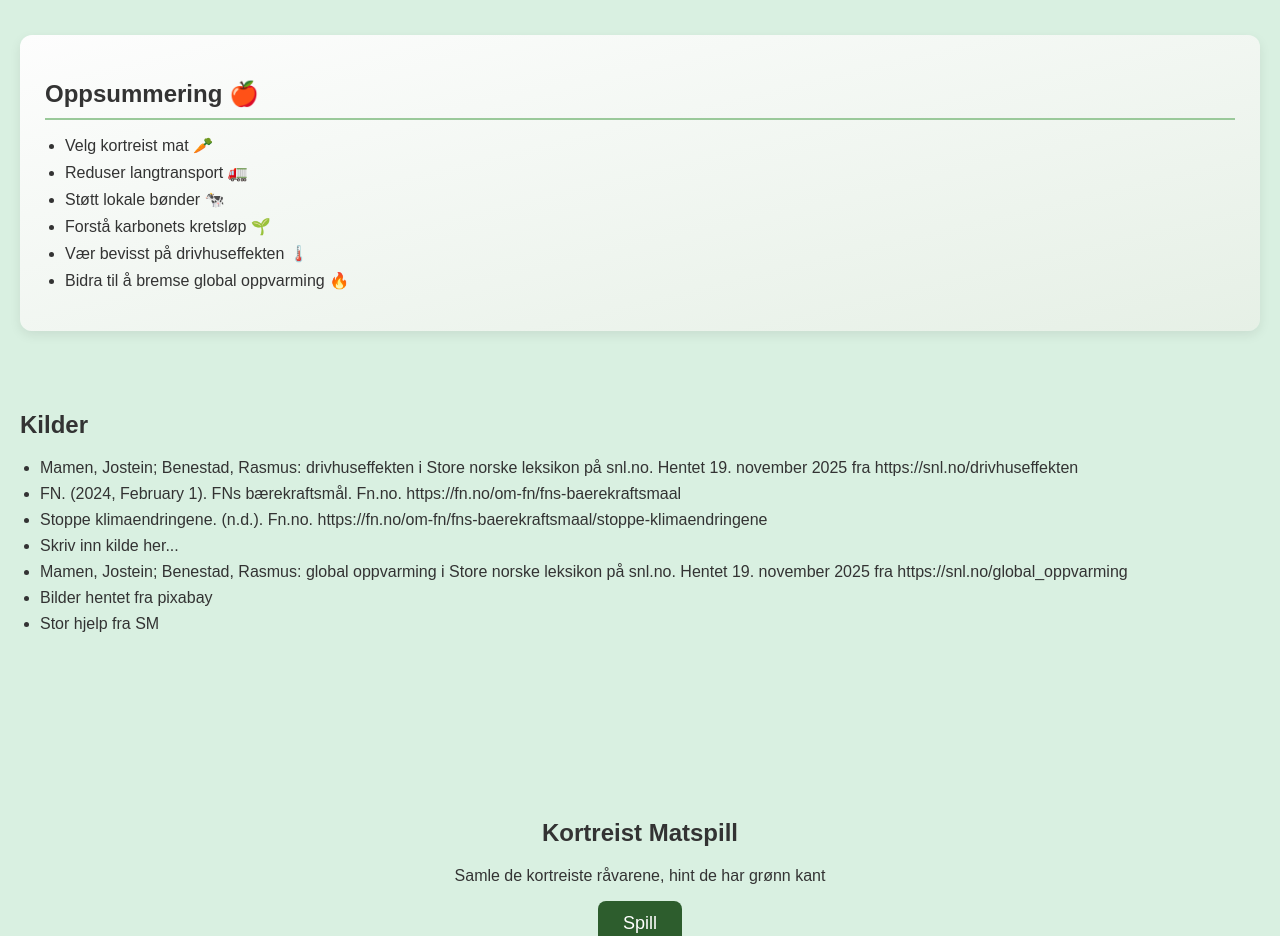
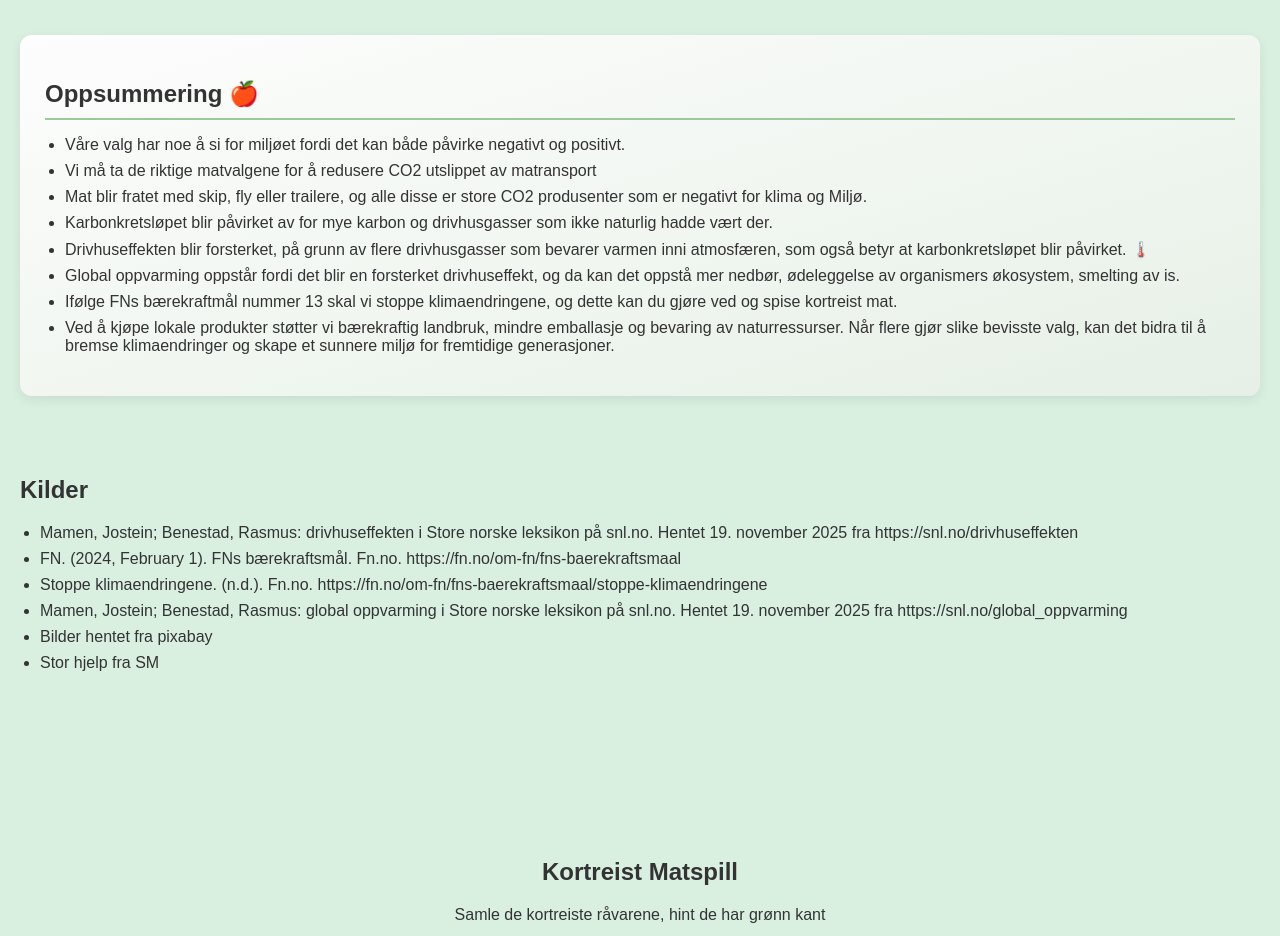
Before and after one commit to Vetle10/Kortreist-Mat, a plain HTML site: page index.html in a window 1280 px wide. Shown: the part 4540-5476 px from the top of the page. Drawn offline with Linux system fonts and the light colour scheme.

Commit message:
Update index.html

```diff
--- a/index.html
+++ b/index.html
@@ -301,12 +301,17 @@ Våre valg kan redusere CO₂-utslipp, spare energi og støtte lokale bønder.</
     <div class="summary-box">
         <h2>Oppsummering 🍎</h2>
         <ul>
-            <li>Velg kortreist mat 🥕</li>
-            <li>Reduser langtransport 🚛</li>
-            <li>Støtt lokale bønder 🐄</li>
-            <li>Forstå karbonets kretsløp 🌱</li>
-            <li>Vær bevisst på drivhuseffekten 🌡️</li>
-            <li>Bidra til å bremse global oppvarming 🔥</li>
+            <li>Våre valg har noe å si for miljøet fordi det kan både påvirke negativt og positivt. </li>
+            <li>Vi må ta de riktige matvalgene for å redusere CO2 utslippet av matransport</li>
+            <li>Mat blir fratet med skip, fly eller trailere, og alle disse er store CO2 produsenter som er negativt for klima og Miljø.</li>
+            <li>Karbonkretsløpet blir påvirket av for mye karbon og drivhusgasser som ikke naturlig hadde vært der.</li>
+            <li>Drivhuseffekten blir forsterket, på grunn av flere drivhusgasser som bevarer varmen inni atmosfæren, som også betyr at karbonkretsløpet blir påvirket. 🌡️</li>
+            <li>Global oppvarming oppstår fordi det blir en forsterket drivhuseffekt, og da kan det oppstå mer nedbør, ødeleggelse av organismers økosystem, smelting av is.</li>
+            <li>Ifølge FNs bærekraftmål nummer 13 skal vi stoppe klimaendringene, og dette kan du gjøre ved og spise kortreist mat. </li>
+            <li>Ved å kjøpe lokale produkter støtter vi bærekraftig landbruk, mindre emballasje og bevaring av naturressurser.
+                Når flere gjør slike bevisste valg, kan det bidra til å bremse klimaendringer og skape et sunnere miljø for fremtidige generasjoner.
+
+</li>
         </ul>
     </div>
 
@@ -325,7 +330,6 @@ Våre valg kan redusere CO₂-utslipp, spare energi og støtte lokale bønder.</
             <li>Mamen, Jostein; Benestad, Rasmus: drivhuseffekten i Store norske leksikon på snl.no. Hentet 19. november 2025 fra https://snl.no/drivhuseffekten</li>
             <li>FN. (2024, February 1). FNs bærekraftsmål. Fn.no. https://fn.no/om-fn/fns-baerekraftsmaal</li>
             <li>Stoppe klimaendringene. (n.d.). Fn.no. https://fn.no/om-fn/fns-baerekraftsmaal/stoppe-klimaendringene</li>
-            <li>Skriv inn kilde her...</li>
             <li>Mamen, Jostein; Benestad, Rasmus: global oppvarming i Store norske leksikon på snl.no. Hentet 19. november 2025 fra https://snl.no/global_oppvarming</li>
             <li>Bilder hentet fra pixabay</li>
             <li>Stor hjelp fra SM</li>
```
